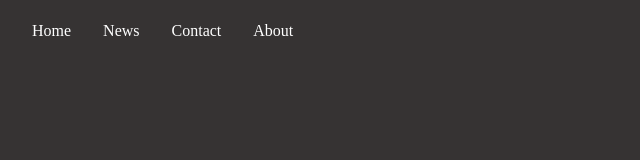
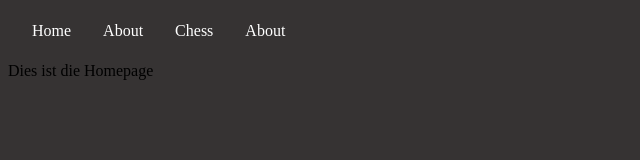
Before and after one commit to Machsiim/tschess, a Vue app in the folder tschess/tschess.Client/: page /chess in a window 1280 px wide. Shown: the top 160 px of the page, without its empty margins (0-640 px from the left). Built offline with nearby package versions, Linux system fonts and the light colour scheme.

Commit message:
Commit 20230201

```diff
--- a/tschess/tschess.Client/src/game.js
+++ b/tschess/tschess.Client/game.js
@@ -1,5 +1,5 @@
 // import all pieces from the pieces folder
-import { Piece, King, Queen, Bishop, Knight, Rook, Pawn } from "./pieces";
+import { Piece, King, Queen, Bishop, Knight, Rook, Pawn } from "../pieces";
 // initialize the chess board and set all the pieces to their starting positions
 export class Game {
   constructor() {
--- a/tschess/tschess.Client/src/App.vue
+++ b/tschess/tschess.Client/src/App.vue
@@ -6,9 +6,9 @@ import { RouterLink, RouterView } from 'vue-router'
   <header>
     <body>
   <ul>
-    <li><a href="#">Home</a></li>
-    <li><a href="#">News</a></li>
-    <li><a href="#">Contact</a></li>
+    <li><RouterLink to="/" class="nav-link">Home</RouterLink></li>
+    <li><RouterLink to="/about" class="nav-link">About</RouterLink></li>
+    <li><RouterLink to="/" class="nav-link">Chess</RouterLink></li>
     <li><a href="#">About</a></li>
   </ul>
  </body>
--- a/tschess/tschess.Client/src/router/index.ts
+++ b/tschess/tschess.Client/src/router/index.ts
@@ -1,3 +1,4 @@
+import ChessBoardVue from '@/views/ChessBoard.vue'
 import { createRouter, createWebHistory } from 'vue-router'
 import HomeView from '../views/HomeView.vue'
 
@@ -16,7 +17,12 @@ const router = createRouter({
       // this generates a separate chunk (About.[hash].js) for this route
       // which is lazy-loaded when the route is visited.
       component: () => import('../views/AboutView.vue')
-    }
+    },
+    {
+      path: '/chess',
+      name: 'chess-board',
+      component: HomeView
+    },
   ]
 })
 
--- a/tschess/tschess.Client/src/views/ChessBoard.vue
+++ b/tschess/tschess.Client/src/views/ChessBoard.vue
@@ -6,7 +6,7 @@
 </template>
 
 <script>
-import Game from "./game.js";
+import Game from "../game.js";
 
 export default {
   data() {
--- a/tschess/tschess.Client/tsconfig.json
+++ b/tschess/tschess.Client/tsconfig.json
@@ -1,6 +1,6 @@
 {
   "extends": "@vue/tsconfig/tsconfig.web.json",
-  "include": ["env.d.ts", "src/**/*", "src/**/*.vue"],
+  "include": ["env.d.ts", "src/**/*", "src/**/*.vue", "game.js"],
   "compilerOptions": {
     "baseUrl": ".",
     "paths": {
```
